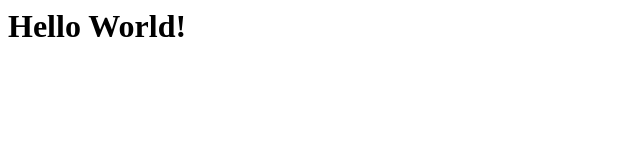
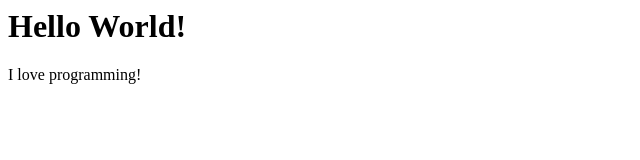
Before and after one commit to RabihaAnwar/Github-Final, a plain HTML site: page index.html in a window 1280 px wide. Shown: the whole page, without its empty margins (0-640 px from the left). Drawn offline with Linux system fonts and the light colour scheme.

Commit message:
added a <p> element in feature

```diff
--- a/index.html
+++ b/index.html
@@ -1 +1,2 @@
 <h1>Hello World!</h1>
+<p>I love programming!</p>
```
